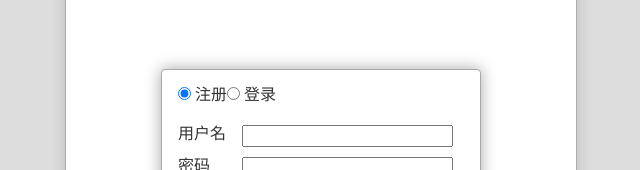
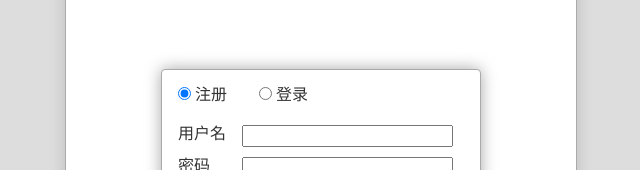
Before and after one commit to FrankYouGithub/react-todo-demo, a React (Create React App) app: page / in a window 1280 px wide. Shown: the part 201-371 px from the top of the page, without its empty margins (319-959 px from the left). Built offline with nearby package versions, Linux system fonts and the light colour scheme.

Commit message:
添加label 方便用户点击

```diff
--- a/src/UserDialog.css
+++ b/src/UserDialog.css
@@ -17,9 +17,11 @@
 }
 .UserDialog >nav:first-child {
     padding: 1em;
+    margin-left: -2em;
 }
-.UserDialog > nav:first-child input[tupe=radio]:not(:first-child){
+.UserDialog > nav:first-child label{
     margin-left: 2em;
+    cursor: pointer;
 }
 .UserDialog > .panes {
     padding: 0 1em 1em;
--- a/src/UserDialog.js
+++ b/src/UserDialog.js
@@ -18,8 +18,8 @@
             <div className="UserDialog-Wrapper">
                 <div className="UserDialog">
                     <nav onChange={this.switch.bind(this)}>
-                        <input type="radio" value="signUp" checked={this.state.selected === 'signUp'}/> 注册
-                        <input type="radio" value="signIn" checked={this.state.selected === 'signIn'}/> 登录
+                        <label><input type="radio" value="signUp" checked={this.state.selected === 'signUp'}/> 注册</label>
+                        <label><input type="radio" value="signIn" checked={this.state.selected === 'signIn'}/> 登录</label>
                     </nav>
                     <div className="panes">
                         <form className="signUp">
```
